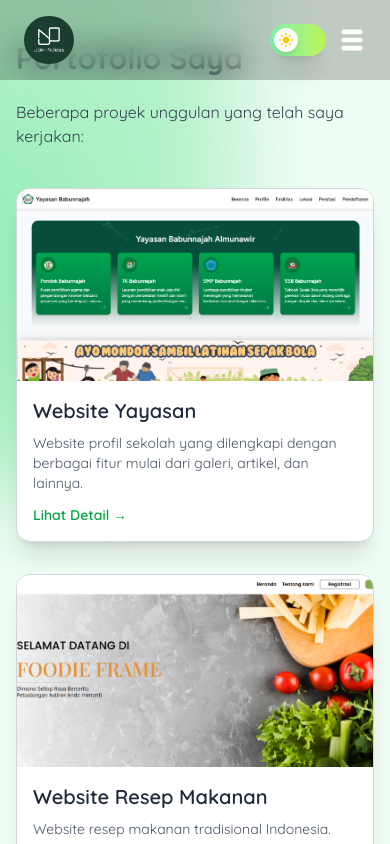
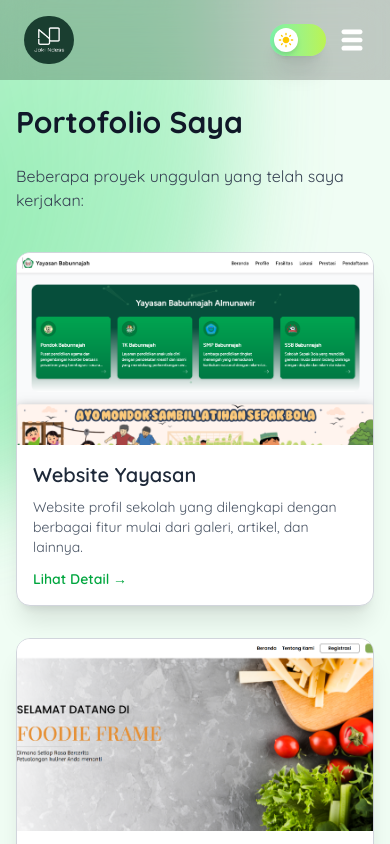
Before and after one commit to SamudraWijayas/jokindess, a Next.js app: page /portofolio in a window 390 px wide. Shown: the top 844 px of the page. Built offline with nearby package versions, Linux system fonts and the light colour scheme.

Commit message:
Update page.tsx

```diff
--- a/app/portofolio/page.tsx
+++ b/app/portofolio/page.tsx
@@ -35,7 +35,7 @@ export default function PortofolioPage() {
   return (
     <>
       <Navbar />
-      <main className="min-h-screen mb-24 pt-10 lg:pt-26">
+      <main className="min-h-screen mb-24 pt-26 lg:pt-26">
         <div className="max-w-6xl mx-auto px-4">
           <h1 className="text-3xl font-bold text-gray-900 dark:text-white mb-6">
             Portofolio Saya
```
